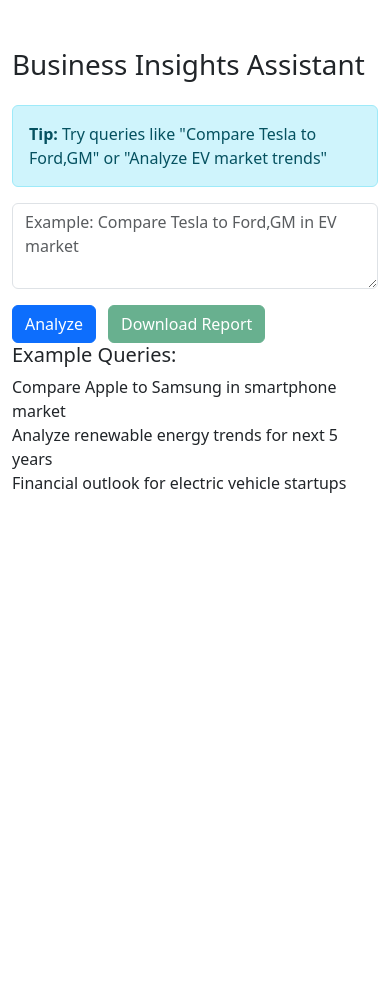
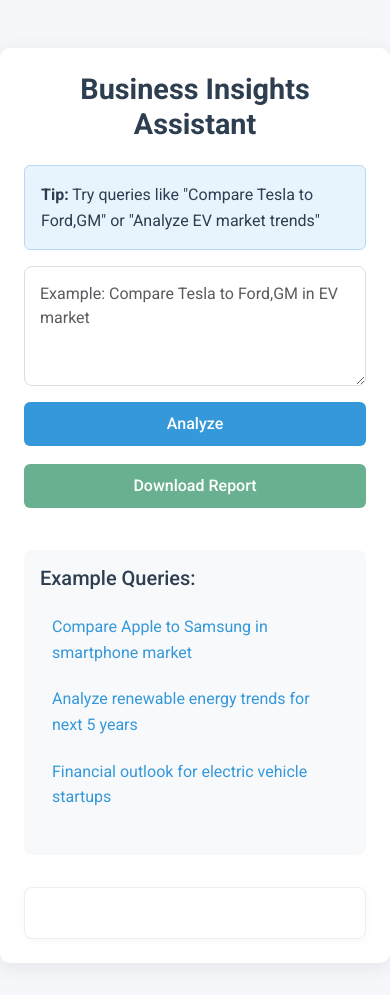
Before and after one commit to deepbodkhe/Business-Insights-Assistant2, a Flask app: page / in a window 390 px wide. Before the commit the page ends 493 px from the top, so only its background shows below. Run offline with Flask 3, Linux system fonts and the light colour scheme; parts of the project's set-up code (start-up, migrations or seed data) failed here and were passed over.

```diff
--- a/app/templates/index.html
+++ b/app/templates/index.html
@@ -1,31 +1,183 @@
 <!DOCTYPE html>
-<html>
+<html lang="en">
 <head>
+    <meta charset="UTF-8">
+    <meta name="viewport" content="width=device-width, initial-scale=1.0">
     <title>Business Insights Assistant</title>
     <link href="https://cdn.jsdelivr.net/npm/bootstrap@5.3.0/dist/css/bootstrap.min.css" rel="stylesheet">
+    <link href="https://fonts.googleapis.com/css2?family=Roboto:wght@300;400;500;700&display=swap" rel="stylesheet">
     <style>
+        :root {
+            --primary-color: #3498db;
+            --secondary-color: #2c3e50;
+            --accent-color: #e74c3c;
+            --light-bg: #f8f9fa;
+            --dark-text: #2c3e50;
+            --light-text: #7f8c8d;
+        }
+
+        body {
+            font-family: 'Roboto', sans-serif;
+            background-color: #f5f7fa;
+            color: var(--dark-text);
+            line-height: 1.6;
+        }
+
+        .container {
+            max-width: 900px;
+            padding: 2rem;
+            background: white;
+            border-radius: 10px;
+            box-shadow: 0 4px 20px rgba(0, 0, 0, 0.08);
+            margin-top: 2rem;
+            margin-bottom: 2rem;
+        }
+
+        h1 {
+            color: var(--secondary-color);
+            font-weight: 700;
+            margin-bottom: 1.5rem;
+            text-align: center;
+        }
+
+        .alert-info {
+            background-color: #e8f4fd;
+            border-color: #b8d9f8;
+            color: var(--secondary-color);
+        }
+
+        #query {
+            border-radius: 8px;
+            border: 1px solid #ddd;
+            padding: 15px;
+            font-size: 16px;
+            transition: all 0.3s;
+            min-height: 120px;
+        }
+
+        #query:focus {
+            border-color: var(--primary-color);
+            box-shadow: 0 0 0 0.25rem rgba(52, 152, 219, 0.25);
+        }
+
+        .btn-primary {
+            background-color: var(--primary-color);
+            border: none;
+            padding: 10px 25px;
+            font-weight: 500;
+            transition: all 0.3s;
+        }
+
+        .btn-primary:hover {
+            background-color: #2980b9;
+            transform: translateY(-2px);
+        }
+
+        .btn-success {
+            background-color: #2ecc71;
+            border: none;
+            padding: 10px 25px;
+            font-weight: 500;
+            transition: all 0.3s;
+        }
+
+        .btn-success:hover {
+            background-color: #27ae60;
+            transform: translateY(-2px);
+        }
+
+        .query-examples {
+            margin: 2rem 0;
+            padding: 1rem;
+            background-color: var(--light-bg);
+            border-radius: 8px;
+        }
+
+        .query-examples h5 {
+            color: var(--secondary-color);
+            margin-bottom: 1rem;
+        }
+
+        .example-query {
+            cursor: pointer;
+            color: var(--primary-color);
+            padding: 8px 12px;
+            border-radius: 6px;
+            transition: all 0.2s;
+            display: inline-block;
+            margin-bottom: 5px;
+        }
+
+        .example-query:hover {
+            background-color: rgba(52, 152, 219, 0.1);
+            text-decoration: none;
+            transform: translateX(5px);
+        }
+
         #response {
-            font-family: 'Segoe UI', Tahoma, Geneva, Verdana, sans-serif;
-            line-height: 1.6;
-            color: #333;
+            background-color: white;
+            border-radius: 8px;
+            padding: 25px;
+            margin-top: 2rem;
+            border: 1px solid #eee;
+            box-shadow: 0 2px 10px rgba(0, 0, 0, 0.03);
         }
+
+        #response h1, #response h2, #response h3 {
+            color: var(--secondary-color);
+            margin-top: 1.5rem;
+            margin-bottom: 1rem;
+        }
+
         #response h1 {
-            color: #2c3e50;
-            border-bottom: 1px solid #eee;
-            padding-bottom: 10px;
+            font-size: 1.8rem;
+            border-bottom: 2px solid var(--light-bg);
+            padding-bottom: 0.5rem;
         }
+
         #response h2 {
-            color: #3498db;
-            margin-top: 20px;
+            font-size: 1.5rem;
         }
+
+        #response h3 {
+            font-size: 1.3rem;
+        }
+
         #response strong {
-            color: #e74c3c;
+            color: var(--accent-color);
         }
-        #response ul {
-            padding-left: 20px;
+
+        #response ul, #response ol {
+            padding-left: 1.5rem;
         }
+
         #response li {
-            margin-bottom: 8px;
+            margin-bottom: 0.5rem;
+        }
+
+        #response p {
+            margin-bottom: 1rem;
+        }
+
+        .spinner-border {
+            width: 3rem;
+            height: 3rem;
+        }
+
+        @media (max-width: 768px) {
+            .container {
+                padding: 1.5rem;
+                margin-top: 1rem;
+            }
+
+            h1 {
+                font-size: 1.8rem;
+            }
+
+            .btn {
+                width: 100%;
+                margin-bottom: 10px;
+            }
         }
     </style>
 </head>
@@ -40,8 +192,10 @@
         <textarea id="query" class="form-control mb-3" rows="3"
             placeholder="Example: Compare Tesla to Ford,GM in EV market"></textarea>
 
+        <div class="d-flex flex-wrap gap-2 mb-4">
             <button id="analyze-btn" class="btn btn-primary">Analyze</button>
-        <button id="download-btn" class="btn btn-success ms-2" disabled>Download Report</button>
+            <button id="download-btn" class="btn btn-success" disabled>Download Report</button>
+        </div>
 
         <div class="query-examples">
             <h5>Example Queries:</h5>
@@ -81,7 +235,12 @@
                 return;
             }
 
-            responseDiv.innerHTML = '<div class="text-center"><div class="spinner-border text-primary"></div><p class="mt-2">Analyzing...</p></div>';
+            responseDiv.innerHTML = `
+                <div class="text-center py-4">
+                    <div class="spinner-border text-primary"></div>
+                    <p class="mt-3">Analyzing your query...</p>
+                </div>
+            `;
 
             try {
                 const response = await fetch('/analyze', {
@@ -93,15 +252,28 @@
                 const data = await response.json();
 
                 if (data.error) {
-                    responseDiv.innerHTML = `<div class="alert alert-danger">${data.error}</div>`;
+                    responseDiv.innerHTML = `
+                        <div class="alert alert-danger">
+                            <strong>Error:</strong> ${data.error}
+                        </div>
+                    `;
                     downloadBtn.disabled = true;
                 } else {
                     currentResponse = data.response;
-                    responseDiv.innerHTML = data.response.replace(/\n/g, '<br>');
+                    responseDiv.innerHTML = data.response
+                        .replace(/\n/g, '<br>')
+                        .replace(/## (.*?)\n/g, '<h2>$1</h2>')
+                        .replace(/### (.*?)\n/g, '<h3>$1</h3>')
+                        .replace(/\*\*(.*?)\*\*/g, '<strong>$1</strong>')
+                        .replace(/\*(.*?)\*/g, '<em>$1</em>');
                     downloadBtn.disabled = false;
                 }
             } catch (error) {
-                responseDiv.innerHTML = `<div class="alert alert-danger">Network Error: ${error.message}</div>`;
+                responseDiv.innerHTML = `
+                    <div class="alert alert-danger">
+                        <strong>Network Error:</strong> ${error.message}
+                    </div>
+                `;
                 downloadBtn.disabled = true;
             }
         });
@@ -110,7 +282,10 @@
         downloadBtn.addEventListener('click', async () => {
             if (!currentResponse) return;
 
-            downloadBtn.innerHTML = '<span class="spinner-border spinner-border-sm"></span> Generating...';
+            downloadBtn.innerHTML = `
+                <span class="spinner-border spinner-border-sm" role="status" aria-hidden="true"></span>
+                Generating Report...
+            `;
             downloadBtn.disabled = true;
 
             try {
@@ -120,7 +295,10 @@
                     body: JSON.stringify({ content: currentResponse })
                 });
 
-                if (response.ok) {
+                if (!response.ok) {
+                    throw new Error('Failed to generate report');
+                }
+
                 const blob = await response.blob();
                 const url = window.URL.createObjectURL(blob);
                 const a = document.createElement('a');
@@ -130,12 +308,9 @@
                 a.click();
                 window.URL.revokeObjectURL(url);
                 a.remove();
-                } else {
-                    const error = await response.json();
-                    alert(`Error: ${error.error || 'Failed to generate report'}`);
-                }
+
             } catch (error) {
-                alert(`Network Error: ${error.message}`);
+                alert(`Error: ${error.message}`);
             } finally {
                 downloadBtn.innerHTML = 'Download Report';
                 downloadBtn.disabled = false;
```
Also changed, not shown: app/routes.py (+18 -16 lines), 1 other file. Lines whose indentation alone changed are shown as unchanged.
